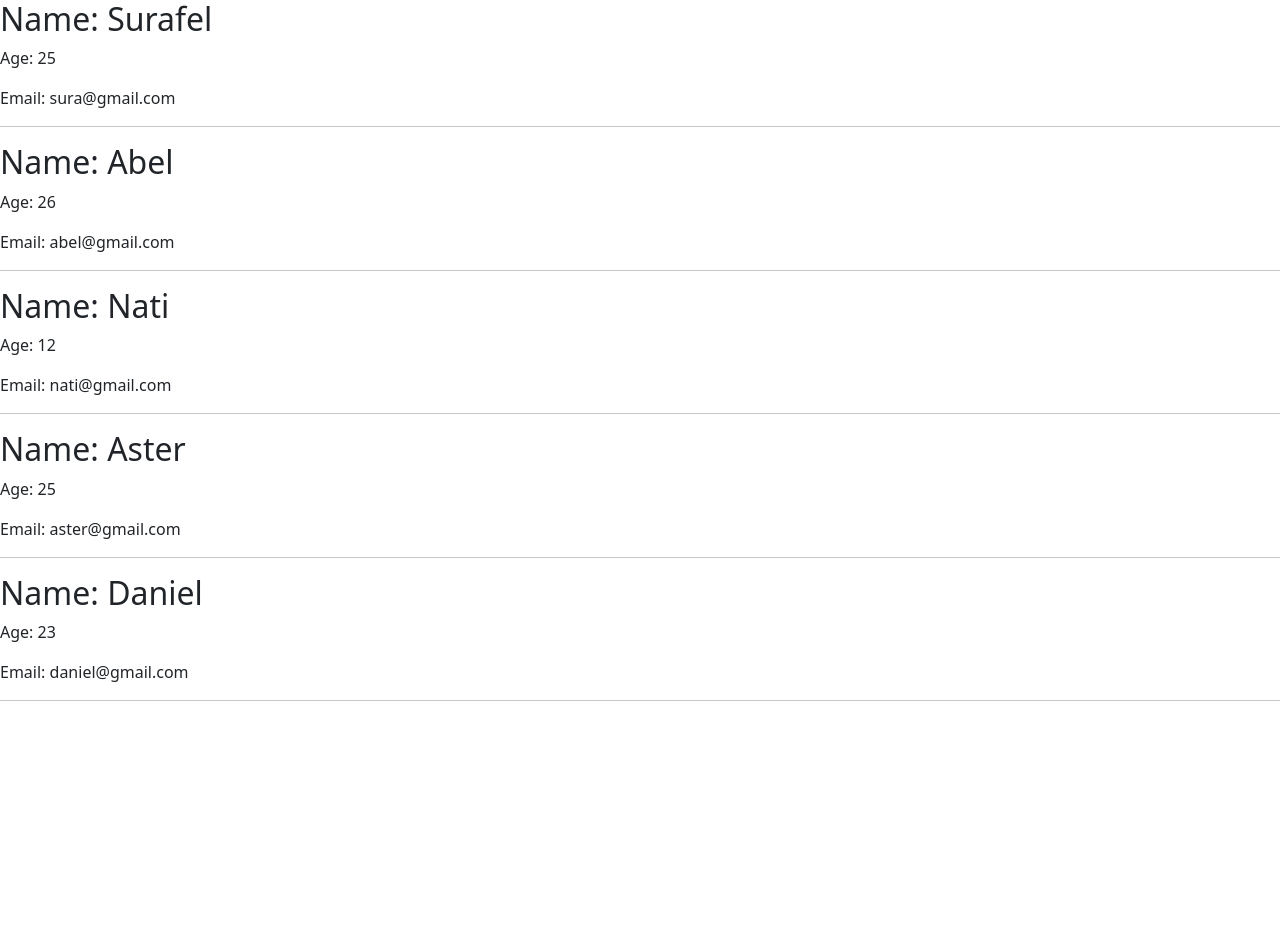
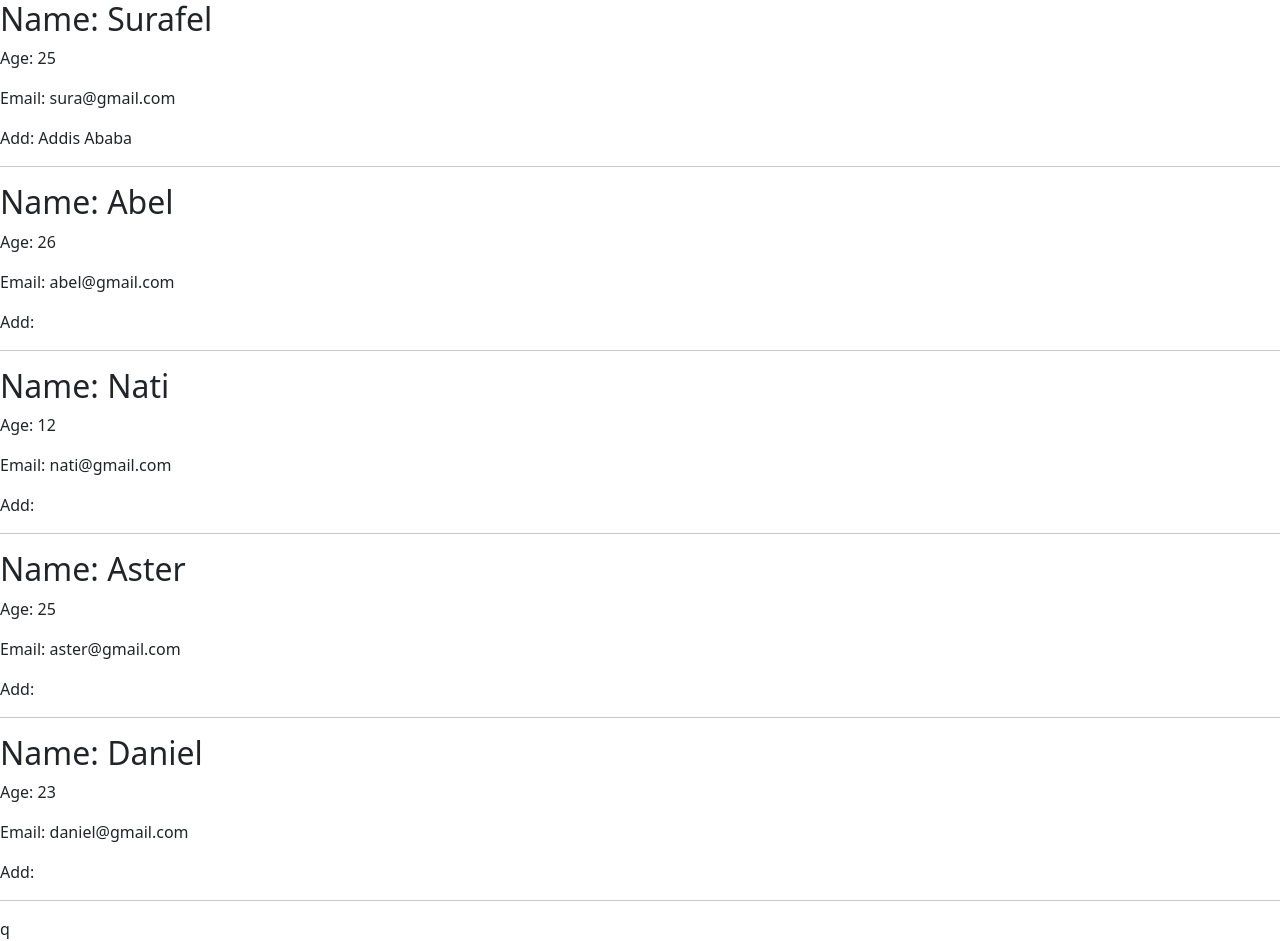
Before and after one commit to abyssiniatech/react-vite-typescript, a React (Vite) app: page / in a window 1280 px wide. Before the commit the page ends 800 px from the top, so only its background shows below. Built offline with nearby package versions, Linux system fonts and the light colour scheme.

Commit message:
intial commit  for day 33

```diff
--- a/src/App.tsx
+++ b/src/App.tsx
@@ -2,7 +2,7 @@ import DaynamicArray from "./omponents/Project/DaynamicArray";
 const App = () => {
   return (
     <div>
-      <DaynamicArray />
+      <DaynamicArray />q
     </div>
   );
 };
--- a/src/omponents/Project/DaynamicArray.tsx
+++ b/src/omponents/Project/DaynamicArray.tsx
@@ -2,10 +2,11 @@ type Student = {
   name: string;
   age: number;
   email: string;
+  add?:string;
 };
 
 const Students: Student[] = [
-  { name: "Surafel", age: 25, email: "sura@gmail.com" },
+  { name: "Surafel", age: 25, email: "sura@gmail.com",add:"Addis Ababa" },
   { name: "Abel", age: 26, email: "abel@gmail.com" },
   { name: "Nati", age: 12, email: "nati@gmail.com" },
   { name: "Aster", age: 25, email: "aster@gmail.com" },
@@ -20,6 +21,7 @@ const DaynamicArray = () => {
           <h2>Name: {student.name}</h2>
           <p>Age: {student.age}</p>
           <p>Email: {student.email}</p>
+          <p>Add: {student.add}</p>
           <hr />
         </div>
       ))}
```
